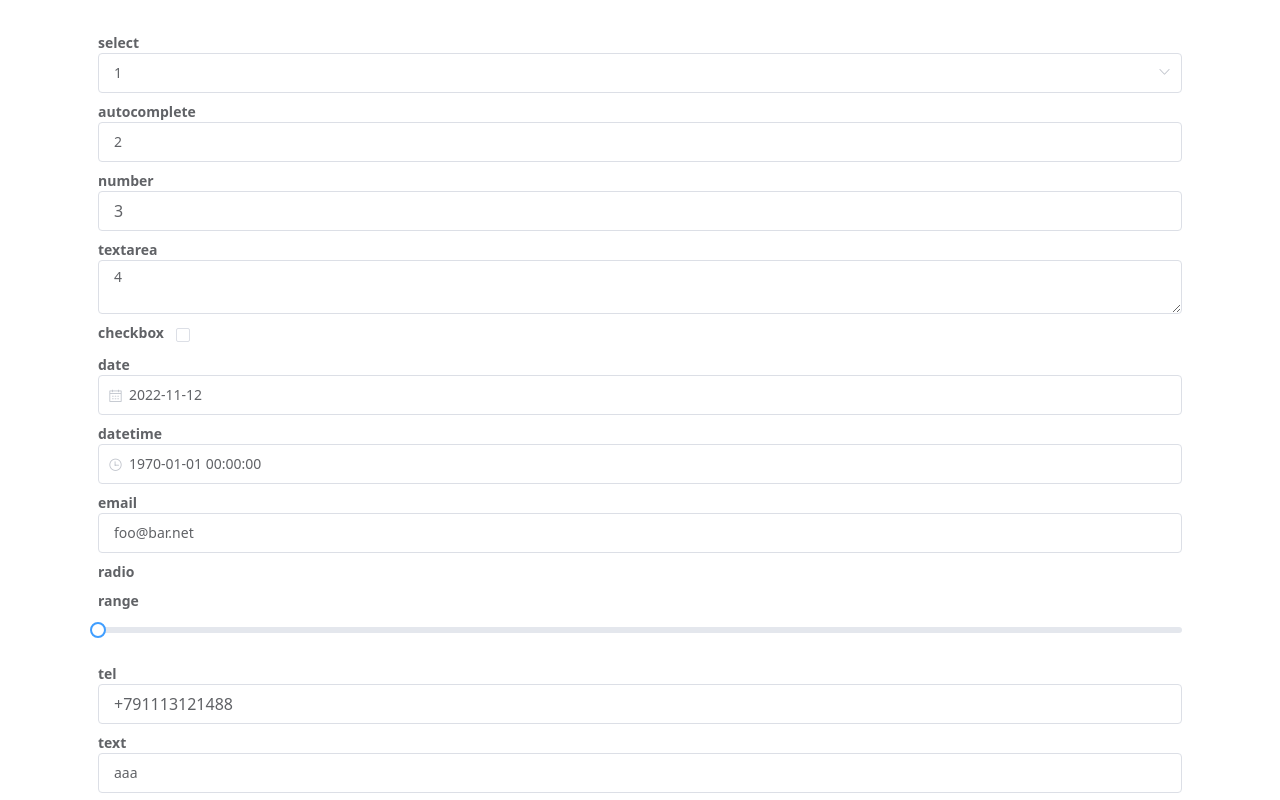
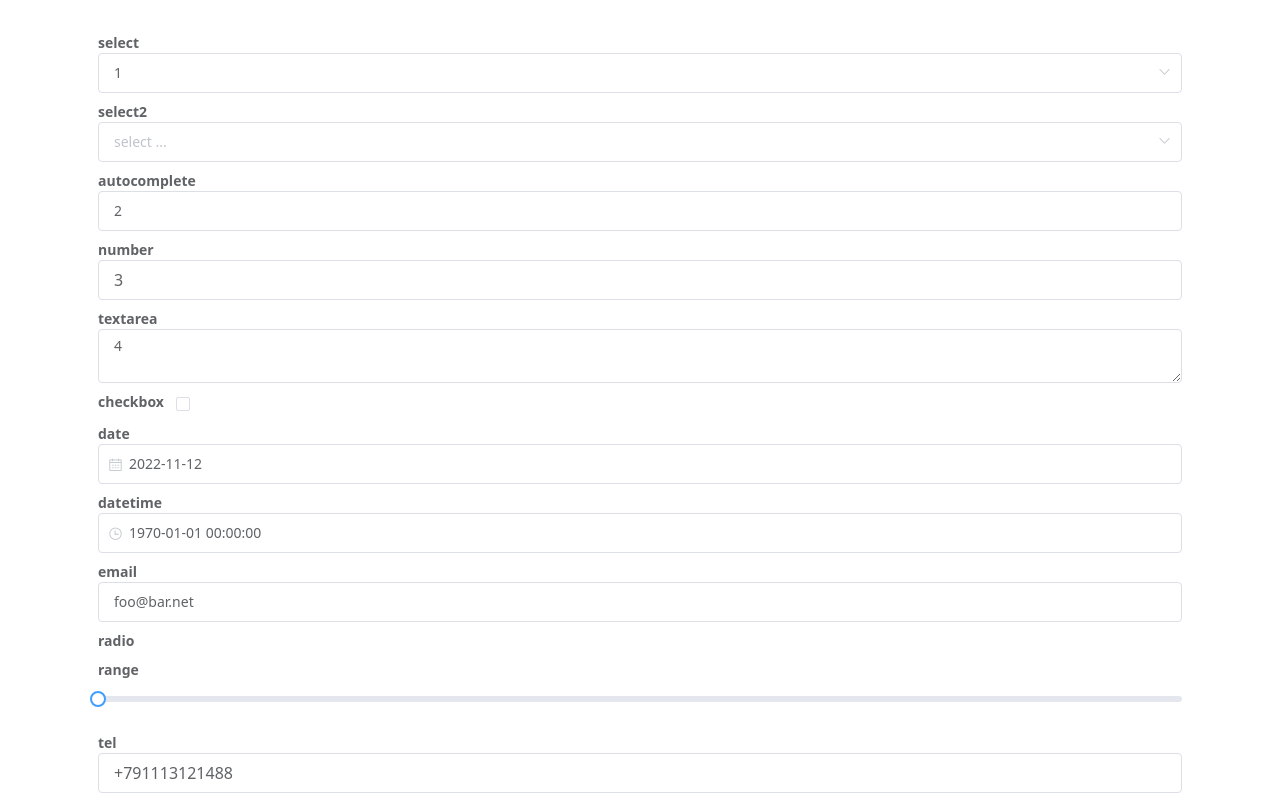
Before and after one commit to alkokaine/cdjs-vue, a Vue app: page /cd-form in a window 1280 px wide. Shown: the top 800 px of the page. Built offline with nearby package versions, Linux system fonts and the light colour scheme.

Commit message:
remote-select config

```diff
--- a/src/assets/descriptors.js
+++ b/src/assets/descriptors.js
@@ -456,6 +456,28 @@ export default {
       ]
     },
     {
+      input: 'select',
+      datafield: 'select2',
+      text: 'select2',
+      placeholder: 'select ...',
+      labelkey: 'name',
+      valuekey: 'wikiDataId',
+      url: 'https://wft-geo-db.p.rapidapi.com/v1/geo/countries',
+      method: 'get',
+      headers: {
+        'X-RapidAPI-Key': '0d6efbd8a7msh8fcd0fa4c7e36a4p15464ejsn34c8169d4000',
+        'X-RapidAPI-Host': 'wft-geo-db.p.rapidapi.com'
+      },
+      resolvePayload (query, payload) {
+        return {
+          limit: 10
+        }
+      },
+      resolveResult (response, callback) {
+        callback(response.data.data)
+      }
+    },
+    {
       input: 'autocomplete',
       datafield: 'autocomplete',
       clearable: true,
```
